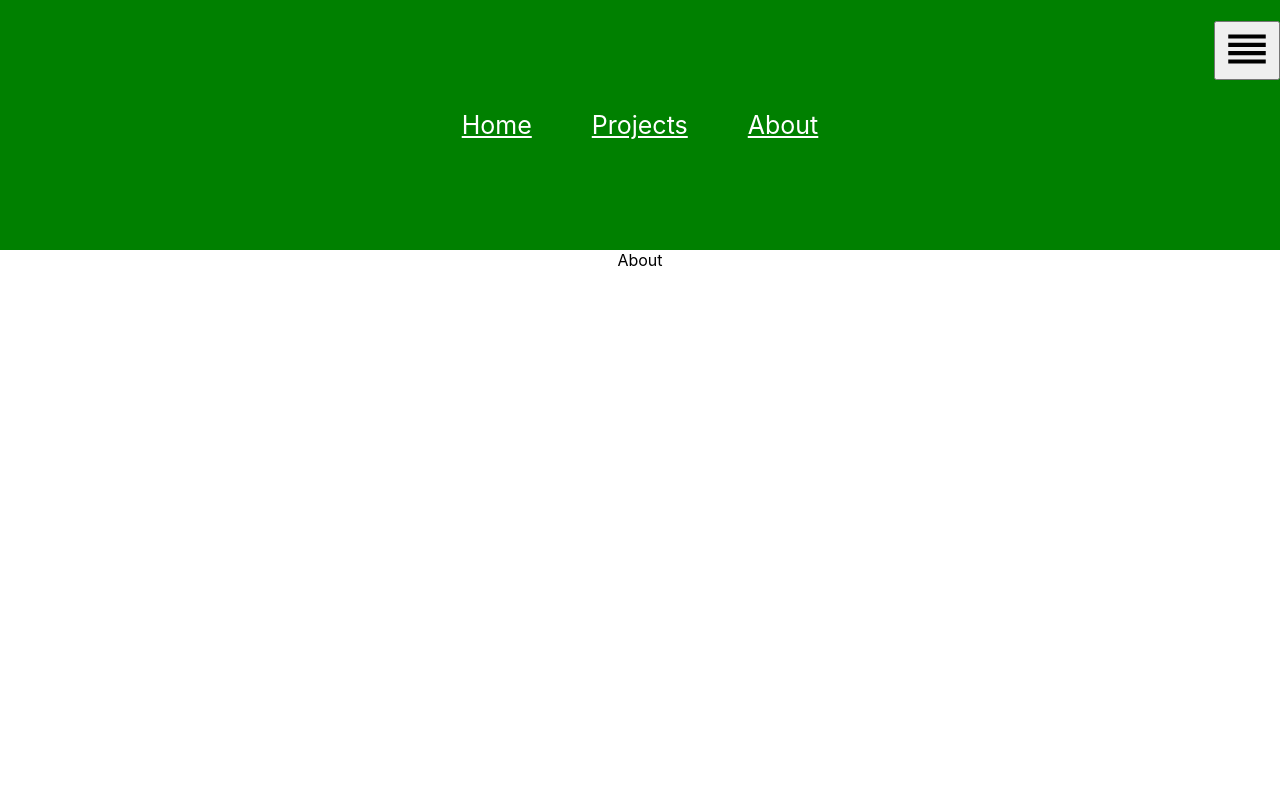
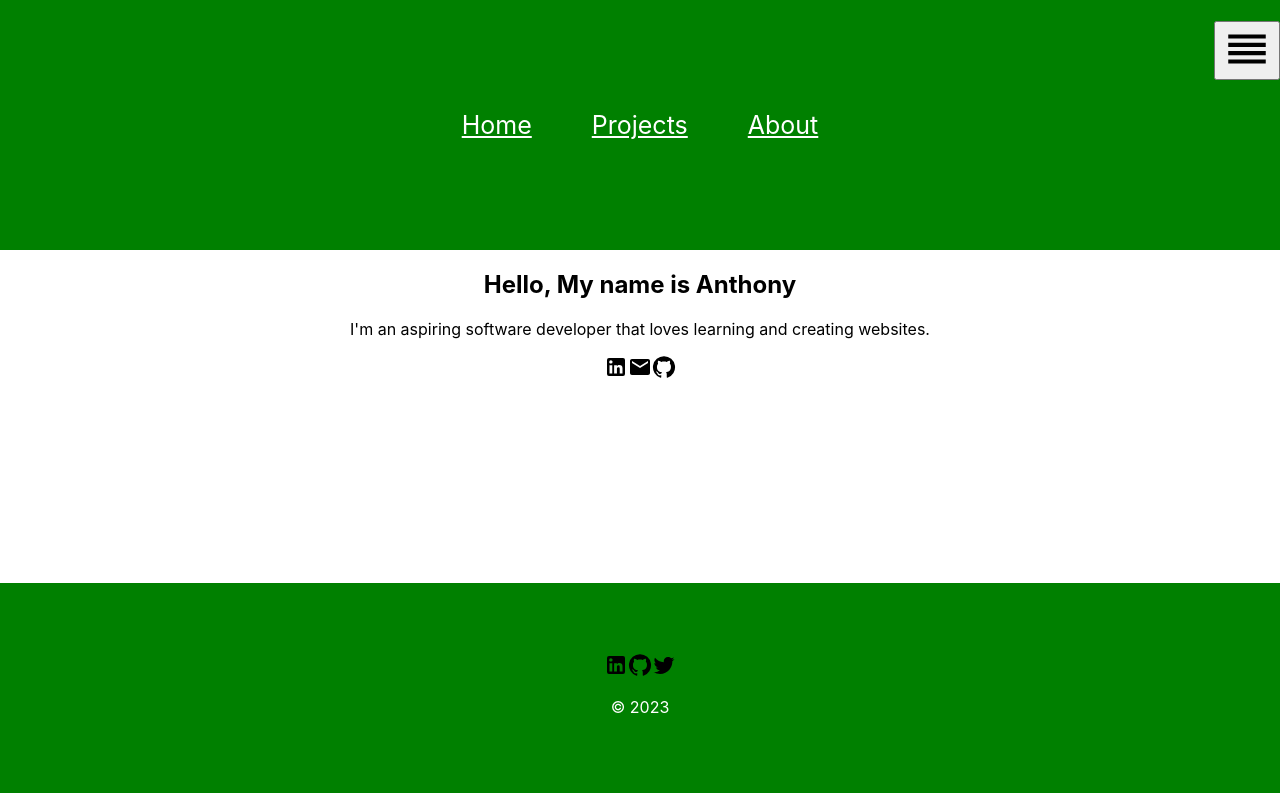
Before and after one commit to anst314/myPortfolio, a React (Create React App) app: page /about in a window 1280 px wide. Built offline with nearby package versions, Linux system fonts and the light colour scheme.

Commit message:
added foooter and new project

```diff
--- a/src/App.js
+++ b/src/App.js
@@ -6,6 +6,7 @@ import Home from './pages/Home'
 import Projects from './pages/Projects'
 import About from './pages/About'
 import NavBar from "./components/NavBar";
+import Footer from "./components/Footer";
 
 function App() {
     return (
@@ -18,8 +19,8 @@ function App() {
                 <Route path="/projects" element={<Projects />} />
                 <Route path="/about" element={<About />} />
             </Routes>
+            <Footer />
              </div>
-
             </Router>
         </div>
     );
--- /dev/null
+++ b/src/components/Footer.js
@@ -0,0 +1,21 @@
+
+import React from 'react'
+import { LinkedIn } from '@mui/icons-material';
+import { GitHub } from '@mui/icons-material';
+import { Twitter } from '@mui/icons-material';
+import "../styles/Footer.css"
+
+function Footer() {
+    return (
+        <div className='footer'>
+            <div>
+                <LinkedIn />
+                <GitHub />
+                <Twitter />
+            </div>
+            <p> &copy; 2023</p>
+        </div>
+        );
+}
+
+export default Footer;
--- a/src/pages/About.js
+++ b/src/pages/About.js
@@ -1,13 +1,22 @@
 
 
 import React from "react";
+import { LinkedIn } from "@mui/icons-material";
+import { Email } from "@mui/icons-material";
+import { GitHub } from "@mui/icons-material";
 
 function About() {
     return(
-
-
     <div>
-        About
+        <h2>Hello, My name is Anthony</h2>
+        <div className="prompt">
+        <p>
+            I'm an aspiring software developer that loves learning and creating websites.
+        </p>
+        <LinkedIn />
+        <Email />
+        <GitHub />
+        </div>
     </div>
     )
 }
--- a/src/pages/Home.js
+++ b/src/pages/Home.js
@@ -10,7 +10,6 @@ function Home() {
         fetch("https://www.balldontlie.io/api/v1/players")
         .then(response=> response.json())
         .then(data=> {setPlayers(data.data)})
-
     }, []);
     return (
     <div>
--- a/src/pages/Projects.js
+++ b/src/pages/Projects.js
@@ -4,7 +4,7 @@ import React from "react";
 function Projects() {
     const projects = [
         {title: "sci-fi", url: "https://github.com/anst314/starwars-api"},
-        {title: "sci-fi", url: "https://github.com/anst314/starwars-api"},
+        {title: "stocks", url: "https://github.com/anst314/router-stock-app"},
     ]
     return (
     <div>
--- /dev/null
+++ b/src/styles/Footer.css
@@ -0,0 +1,28 @@
+.footer {
+    width: 100%;
+    height: 200px;
+    background: green;
+    display: flex;
+    justify-content: center;
+    align-items: center;
+    flex-direction: column;
+    padding-top: 10px;
+    margin-top: 200px;
+  }
+
+  .socialMedia svg {
+    color: white;
+    margin: 20px;
+    font-size: 70px;
+    cursor: pointer;
+  }
+
+  .footer p {
+    color: white;
+  }
+
+  @media only screen and (max-width: 600px) {
+    .footer svg {
+      font-size: 50px;
+    }
+  }
```
